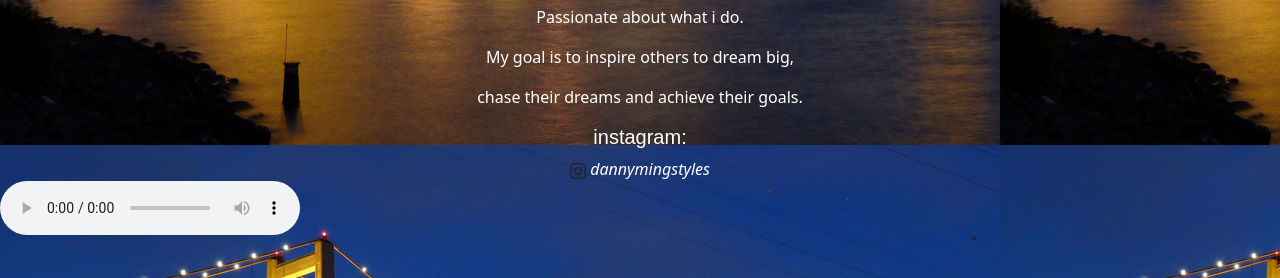
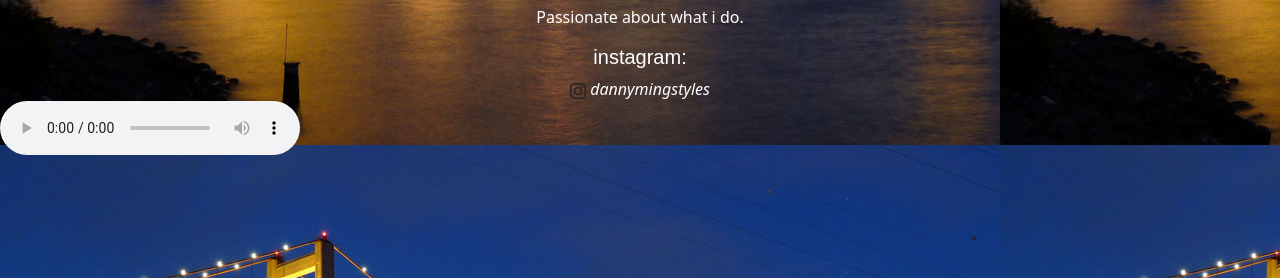
Before and after one commit to dannyming/dannymingweb, a plain HTML site: page aboutMePage.html in a window 1280 px wide. Shown: the part 522-800 px from the top of the page. Drawn offline with nearby package versions, Linux system fonts and the light colour scheme; a web font is replaced by a local one.

Commit message:
Update aboutMePage.html

```diff
--- a/aboutMePage.html
+++ b/aboutMePage.html
@@ -77,10 +77,7 @@
 
         <p>Bay Area Barber</p>
 
-        <p> Passionate about what i do.</p> <p>
-            My goal is to inspire others
-            to dream big,
-        </p>  <p>chase their dreams and achieve their goals.</p>
+        <p> Passionate about what i do.</p>
 
 
 
```
